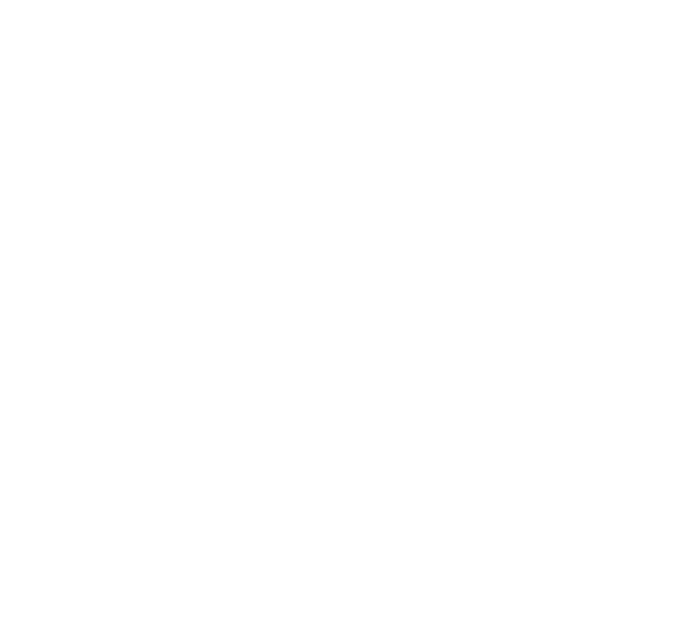
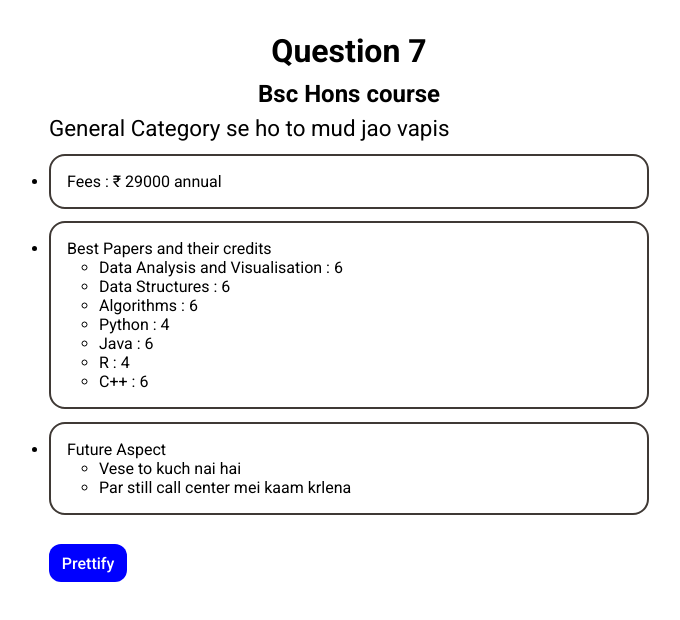
Before and after one commit to Aryan-ki-codepanti/Sem5-IT-prac, a plain HTML site: page q8/index.html in a window 1280 px wide. Shown: the whole page, without its empty margins (291-971 px from the left). Drawn offline with nearby package versions, Linux system fonts and the light colour scheme.

Commit message:
Added some css

```diff
--- a/q8/index.html
+++ b/q8/index.html
@@ -4,10 +4,41 @@
         <meta charset="UTF-8" />
         <meta name="viewport" content="width=device-width, initial-scale=`" />
 
+        <script src="https://ajax.googleapis.com/ajax/libs/jquery/3.7.1/jquery.min.js"></script>
         <link rel="stylesheet" href="style.css" />
         <title>Question 8</title>
     </head>
     <body>
+        <div class="container">
+            <h1 class="ques-head">Question 7</h1>
+            <h2 class="course-title">Bsc Hons course</h2>
+
+            <p>General Category se ho to mud jao vapis</p>
+            <ul class="info">
+                <li>Fees : ₹ 29000 annual</li>
+                <li class="papers">
+                    <p>Best Papers and their credits</p>
+                    <ul>
+                        <li>Data Analysis and Visualisation : 6</li>
+                        <li>Data Structures : 6</li>
+                        <li>Algorithms : 6</li>
+                        <li>Python : 4</li>
+                        <li>Java : 6</li>
+                        <li>R : 4</li>
+                        <li>C++ : 6</li>
+                    </ul>
+                </li>
+                <li class="future-aspect">
+                    <p>Future Aspect</p>
+                    <ul>
+                        <li>Vese to kuch nai hai</li>
+                        <li>Par still call center mei kaam krlena</li>
+                    </ul>
+                </li>
+            </ul>
+            <button class="prettify-btn">Prettify</button>
+        </div>
+
         <script src="index.js"></script>
     </body>
 </html>
--- a/q8/style.css
+++ b/q8/style.css
@@ -0,0 +1,50 @@
+@import url("https://fonts.googleapis.com/css2?family=Inter:wght@100;200;300;400;500;600;700;800;900&family=Roboto:ital,wght@0,100;0,300;0,400;0,500;0,700;0,900;1,100;1,300;1,400;1,500;1,700;1,900&display=swap");
+
+*,
+*::before,
+*::after {
+    margin: 0;
+    padding: 0;
+    box-sizing: border-box;
+    font-family: "Roboto";
+}
+
+.container {
+    max-width: 600px;
+    margin: 2em auto;
+}
+
+.ques-head,
+.course-title {
+    text-align: center;
+    margin-bottom: 0.3em;
+}
+
+.container > p {
+    margin-block: 0.3em;
+    font-size: 1.4rem;
+}
+
+.papers > ul,
+.future-aspect > ul {
+    padding-inline: 2em;
+}
+
+.container > ul > li {
+    border: 2px solid rgb(63, 57, 53);
+    margin-block: 0.8em;
+    padding: 1em;
+    border-radius: 16px;
+}
+
+.prettify-btn {
+    border: none;
+    margin-block: 1em;
+    font-size: 1rem;
+    padding: 0.6em 0.8em;
+    border-radius: 12px;
+    background: blue;
+    color: white;
+    font-weight: 500;
+    cursor: pointer;
+}
```
